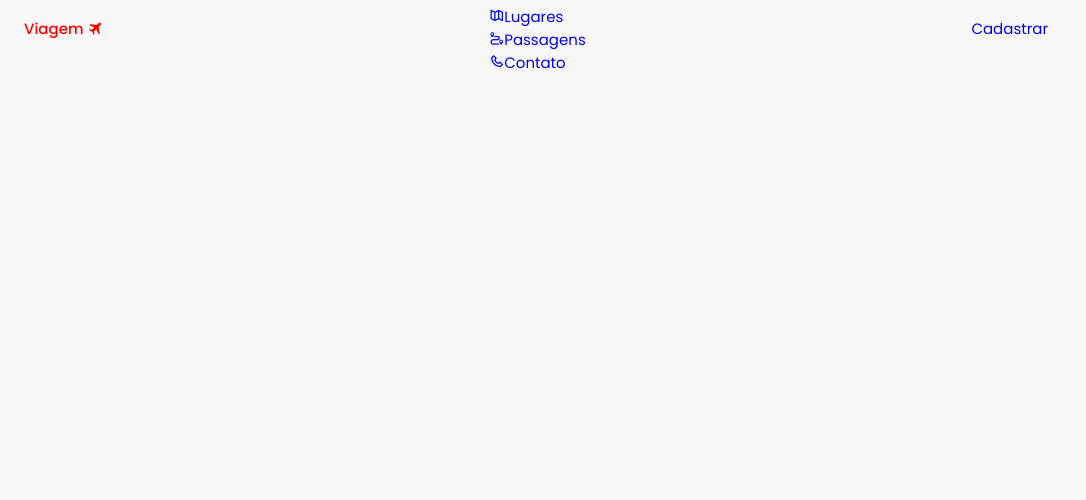
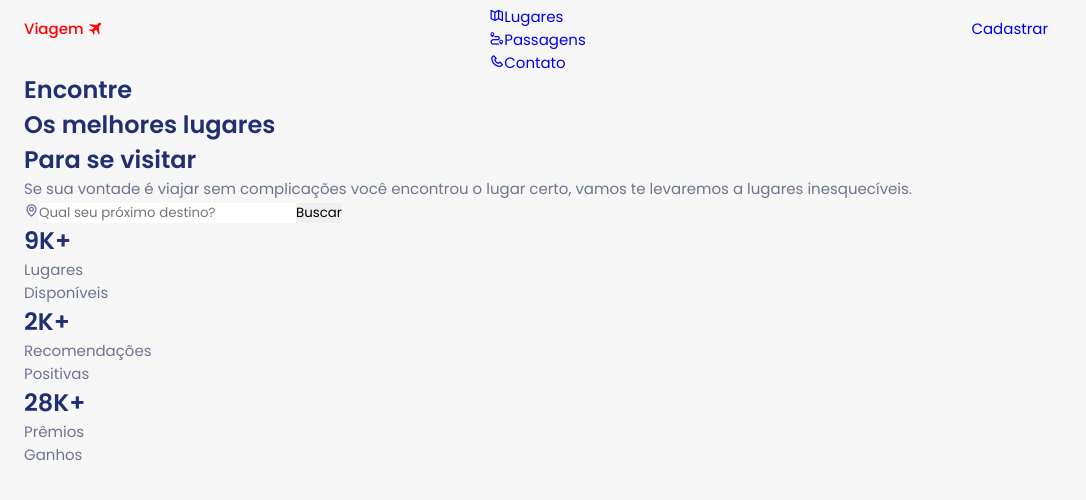
Before and after one commit to Vitor545/App_De_Viagem, a React (Create React App) app: page / in a window 1280 px wide. Shown: the top 500 px of the page, without its empty margins (0-1086 px from the left). Built offline with nearby package versions, Linux system fonts and the light colour scheme.

Commit message:
:construction: feat: Adiciona Página Home ainda em construção.

```diff
--- a/src/App.js
+++ b/src/App.js
@@ -1,10 +1,12 @@
 import React from "react";
 import Header from "./components/Header"
+import Home from "./page/Home"
 
 const App = () => {
   return (
     <React.Fragment>
       <Header />
+      <Home />
     </React.Fragment>
   );
 }
--- /dev/null
+++ b/src/page/Home.jsx
@@ -0,0 +1,53 @@
+import React from "react";
+
+const Home = () => {
+    return(
+        <main className="main">
+            <section className="home section" id="home">
+                <div className="home_container container grid">
+                    <div className="home_data">
+                        <h1 className="home_title">
+                            Encontre <br/> Os melhores lugares <br/> Para se visitar
+                        </h1>
+                        <p className="home_description">
+                            Se sua vontade é viajar sem complicações você encontrou o lugar certo, vamos te levaremos a lugares inesquecíveis.
+                        </p>
+                        <form action="" className="home_search">
+                            <i className='bx bx-map'></i>
+                            <input type="search" placeholder="Qual seu próximo destino?" className="home_search_input" />
+                            <button className="button">Buscar</button>
+                        </form>
+                        <div className="home_value">
+                            <div>
+                                <h1 className="home_value_number">
+                                    9K<span>+</span>
+                                </h1>
+                                <span className="home_value_description">
+                                    Lugares <br/> Disponíveis
+                                </span>
+                            </div>
+                            <div>
+                                <h1 className="home_value_number">
+                                    2K<span>+</span>
+                                </h1>
+                                <span className="home_value_description">
+                                    Recomendações <br/> Positivas
+                                </span>
+                            </div>
+                            <div>
+                                <h1 className="home_value_number">
+                                    28K<span>+</span>
+                                </h1>
+                                <span className="home_value_description">
+                                    Prêmios <br/> Ganhos
+                                </span>
+                            </div>
+                        </div>
+                    </div>
+                </div>
+            </section>
+        </main>
+    );
+}
+
+export default Home;
```
